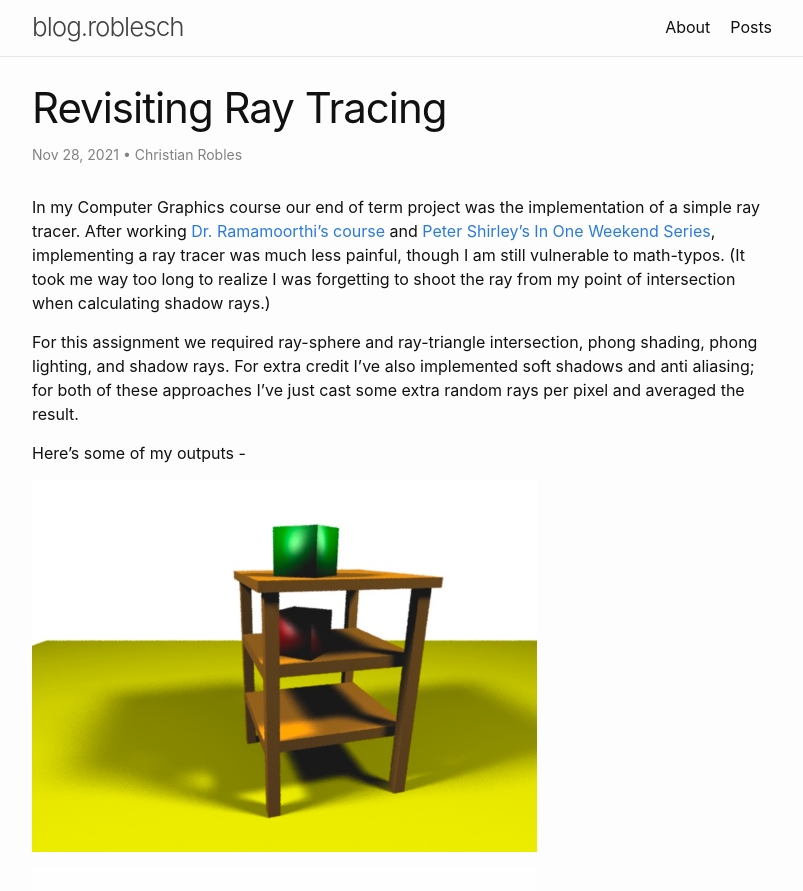
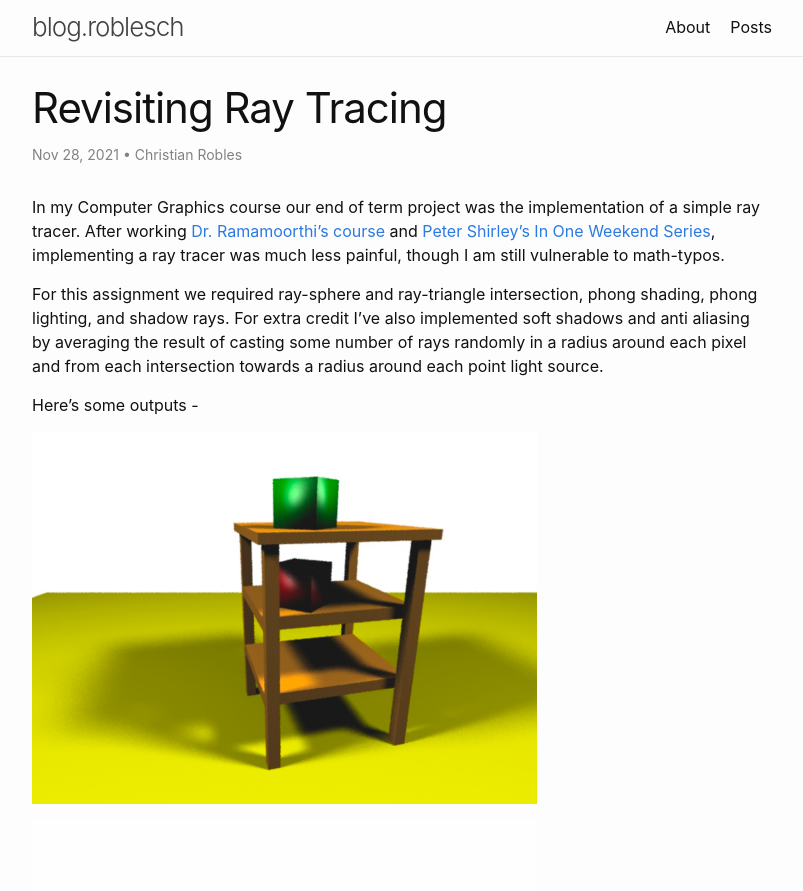
Before and after one commit to roblesch/roblesch.github.io, a Jekyll site: the page built from _posts/2021-11-28-revisiting-raytracing.md, in a window 1280 px wide and 900 px high. Shown: the top 891 px of the window, without its empty margins (238-1041 px from the left). Built offline with Jekyll 4.4.1, drawn with Linux system fonts in a browser that asks for light colours; nearby versions of some CDN libraries.

Commit message:
Layout fixes

```diff
--- a/_posts/2021-11-28-revisiting-raytracing.md
+++ b/_posts/2021-11-28-revisiting-raytracing.md
@@ -6,11 +6,11 @@ author: Christian Robles
 published: true
 ---
 
-In my Computer Graphics course our end of term project was the implementation of a simple ray tracer. After working [Dr. Ramamoorthi's course](/2020/10/25/edx-graphics.html) and [Peter Shirley's In One Weekend Series](/2020/05/26/raytracing-weekend.html), implementing a ray tracer was much less painful, though I am still vulnerable to math-typos. (It took me way too long to realize I was forgetting to shoot the ray from my point of intersection when calculating shadow rays.)
+In my Computer Graphics course our end of term project was the implementation of a simple ray tracer. After working [Dr. Ramamoorthi's course](/2020/10/25/edx-graphics.html) and [Peter Shirley's In One Weekend Series](/2020/05/26/raytracing-weekend.html), implementing a ray tracer was much less painful, though I am still vulnerable to math-typos.
 
-For this assignment we required ray-sphere and ray-triangle intersection, phong shading, phong lighting, and shadow rays. For extra credit I've also implemented soft shadows and anti aliasing; for both of these approaches I've just cast some extra random rays per pixel and averaged the result.
+For this assignment we required ray-sphere and ray-triangle intersection, phong shading, phong lighting, and shadow rays. For extra credit I've also implemented soft shadows and anti aliasing by averaging the result of casting some number of rays randomly in a radius around each pixel and from each intersection towards a radius around each point light source.
 
-Here's some of my outputs -
+Here's some outputs -
 
 <img src="/assets/images/rtrevisited/table.png" alt="table" width="505"/>
 
```
Also changed, not shown: _posts/2021-12-08-hypervideo.md (+1 -3 lines).
